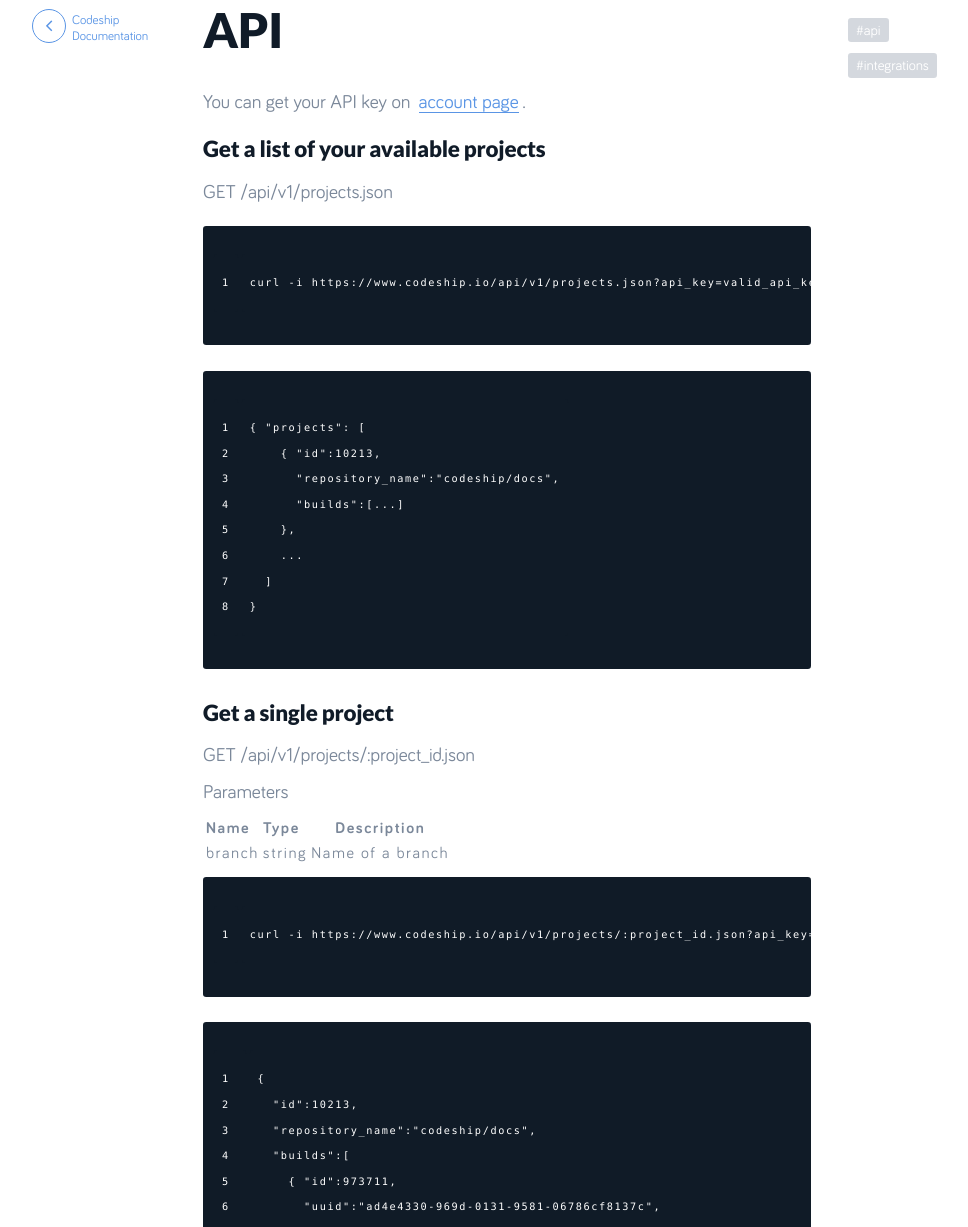
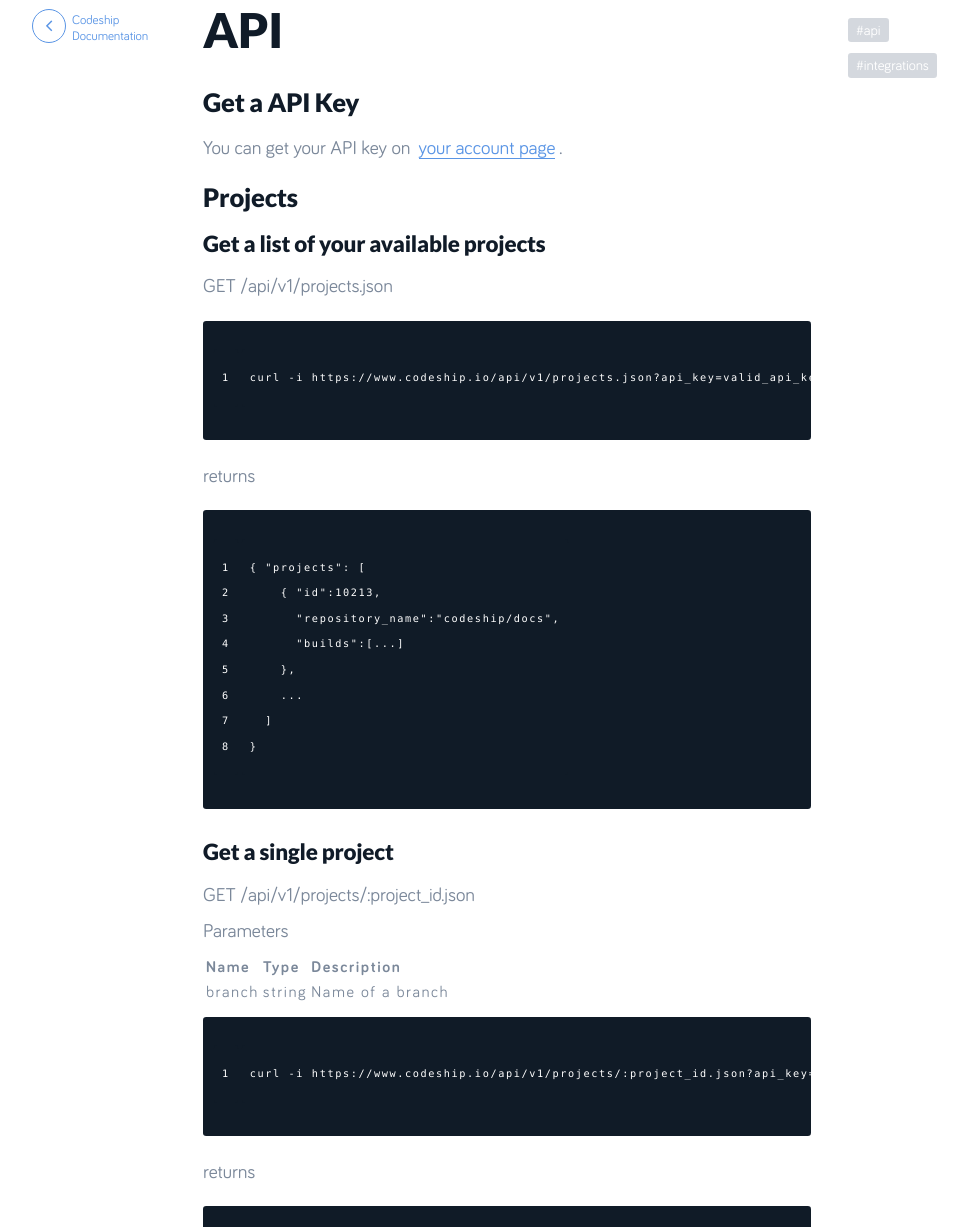
Before and after one commit to up1/documentation, a Jekyll site: the page built from _posts/integrations/2014-09-02-api.md, in a window 1280 px wide and 1400 px high, scrolled down 238 px. Shown: the part 173-1400 px from the top of the window, without its empty margins (133-1101 px from the left). Built offline with Jekyll 4.4.1, drawn with Linux system fonts in a browser that asks for light colours; nearby versions of some CDN libraries; a script that is not in the unit is left out; comment, search, counter and statistics services are not loaded.

Commit message:
Fix links and Markdown for the analytics & integration pages

```diff
--- a/_posts/integrations/2014-09-02-api.md
+++ b/_posts/integrations/2014-09-02-api.md
@@ -7,11 +7,11 @@
 categories:
   - Integrations
 ---
-## [Get a API Key](#api-key){:name="api-key"}
+## Get a API Key
 
-You can get your API key on [account page](https://www.codeship.io/user/edit).
+You can get your API key on [your account page](https://www.codeship.io/user/edit).
 
-## [Projects](#projects){:name="projects"}
+## Projects
 
 ### Get a list of your available projects
 
@@ -20,6 +20,8 @@
 ~~~shell
 curl -i https://www.codeship.io/api/v1/projects.json?api_key=valid_api_key
 ~~~
+
+returns
 
 ~~~json
 { "projects": [
@@ -39,12 +41,14 @@
 Parameters
 
 | Name           | Type       | Description             |
-| ---------------|:-----------|:-----------------------:|
+| ---------------|:-----------|:------------------------|
 | branch         | string     | Name of a branch        |
 
 ~~~shell
 curl -i https://www.codeship.io/api/v1/projects/:project_id.json?api_key=valid_api_key
 ~~~
+
+returns
 
 ~~~json
 {
@@ -74,6 +78,8 @@
 curl -i https://www.codeship.io/api/v1/builds/:build_id/restart.json?api_key=valid_api_key
 ~~~
 
+returns
+
 ~~~json
 {
   "id":808412,
```
Also changed, not shown: _posts/integrations/2014-09-02-webhooks.md (+3 -3 lines), _posts/integrations/analytics/2014-09-02-coveralls.md (+3 -3 lines).
